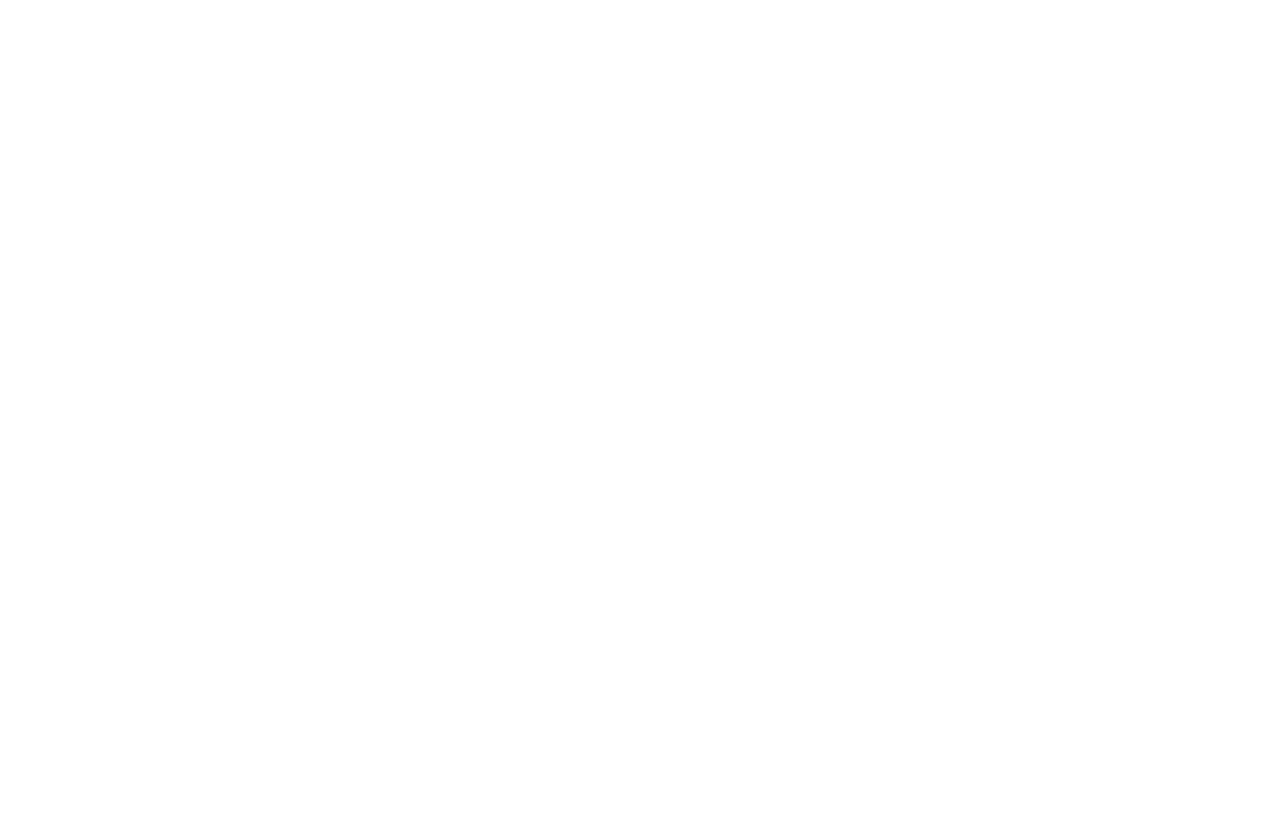
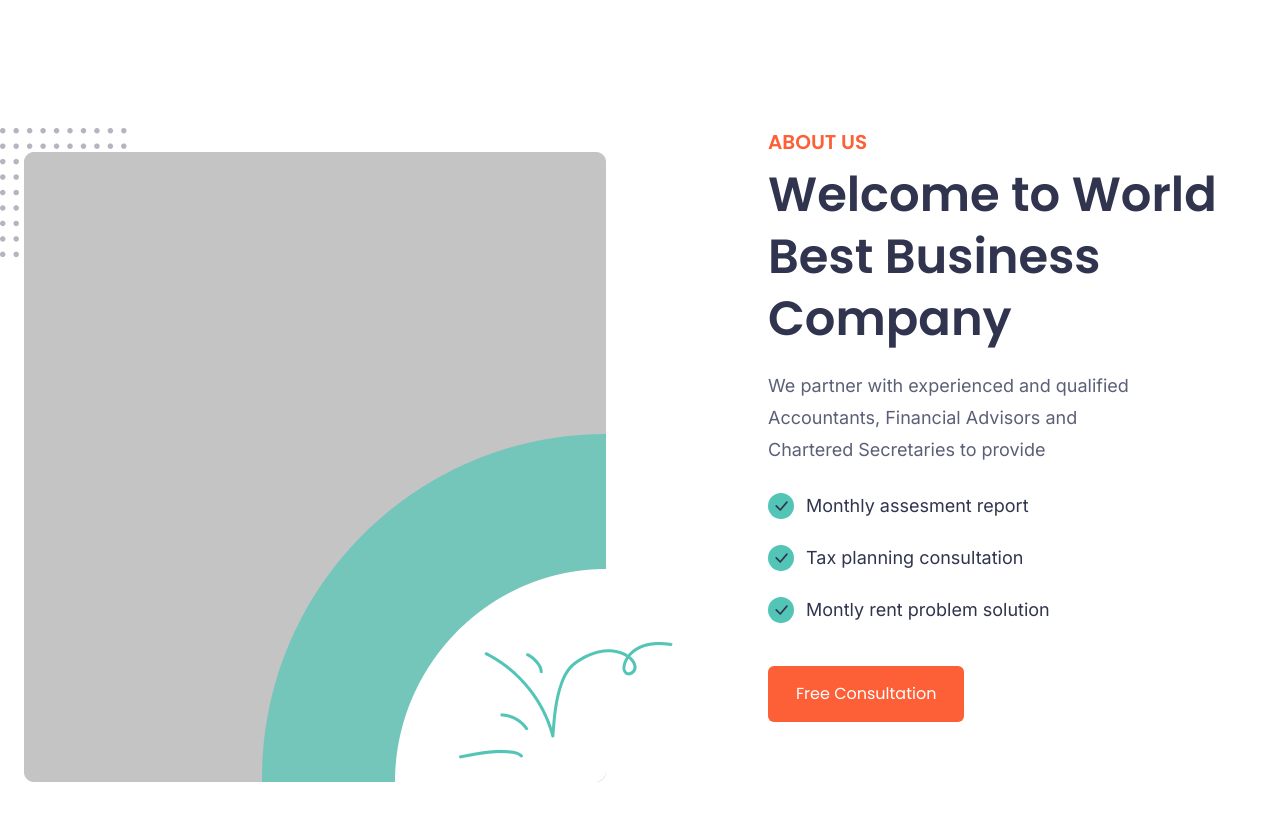
Before and after one commit to aminulwebdev/Innovate_practice_task, a React (Vite) app: page / in a window 1280 px wide. Shown: the part 1040-1860 px from the top of the page. Before the commit the page ends 1024 px from the top, so only its background shows below. Built offline with nearby package versions, Linux system fonts and the light colour scheme.

Commit message:
About Us part added

```diff
--- a/src/App.jsx
+++ b/src/App.jsx
@@ -54,7 +54,6 @@
       {/*==========================
             Menu part end
       ========================= */}
-
 
       {/*==========================
             Banner part start
@@ -142,19 +141,67 @@
             Banner part end
       ========================= */}
 
+      {/*==========================
+            About Us part start
+      ========================= */}
+
+      <section className=" py-36">
+        <div className=" container flex">
+          <div className=" w-[60%] relative">
+            <img src="/shape_one.png" alt="" className=" pt-6 pl-6 z-10" />
+            <img
+              src="/shape_dot.png"
+              alt=""
+              className=" absolute top-0 left-0 -z-10"
+            />
+          </div>
+          <div className=" w-[40%]">
+            <h4 className=" text-xl font-semibold font-primary text-brand_clr">
+              ABOUT US
+            </h4>
+            <h2 className=" title pt-2 pb-5">
+              Welcome to World Best Business Company
+            </h2>
+            <p className=" basic w-3/4">
+              We partner with experienced and qualified Accountants, Financial
+              Advisors and Chartered Secretaries to provide
+            </p>
+            <ul className=" pt-6 pb-10">
+              <li className=" flex items-center gap-3 text-primary_clr text-lg leading-8 font-normal font-secondary">
+                <span className=" bg-[#52C5B6] rounded-full p-1">
+                  {" "}
+                  <BsCheckLg />{" "}
+                </span>
+                Monthly assesment report
+              </li>
+              <li className=" flex items-center gap-3 text-primary_clr text-lg leading-8 font-normal font-secondary py-5">
+                <span className=" bg-[#52C5B6] rounded-full p-1">
+                  {" "}
+                  <BsCheckLg />{" "}
+                </span>
+                Tax planning consultation
+              </li>
+              <li className=" flex items-center gap-3 text-primary_clr text-lg leading-8 font-normal font-secondary">
+                <span className=" bg-[#52C5B6] rounded-full p-1">
+                  {" "}
+                  <BsCheckLg />{" "}
+                </span>
+                Montly rent problem solution
+              </li>
+            </ul>
+            <button className=" px-7 py-4 text-white font-primary bg-brand_clr rounded-md">
+              Free Consultation
+            </button>
+          </div>
+        </div>
+      </section>
+
+      {/*==========================
+            About Us part end
+      ========================= */}
 
 
 
-
-
-
-
-      {/*==========================
-            Menu part start
-      ========================= */}
-      {/*==========================
-            Menu part end
-      ========================= */}
       {/*==========================
             Menu part start
       ========================= */}
--- a/src/index.css
+++ b/src/index.css
@@ -1,3 +1,14 @@
 @tailwind base;
 @tailwind components;
 @tailwind utilities;
+
+
+.title{
+    @apply text-5xl font-semibold font-primary leading-[62px] text-primary_clr
+    text-5xl font-semibold font-primary leading-[62px] text-primary_clr
+}
+
+.basic{
+    @apply text-lg leading-8 font-normal text-secondary_clr font-secondary
+    text-lg leading-8 font-normal text-secondary_clr font-secondary
+}
```
